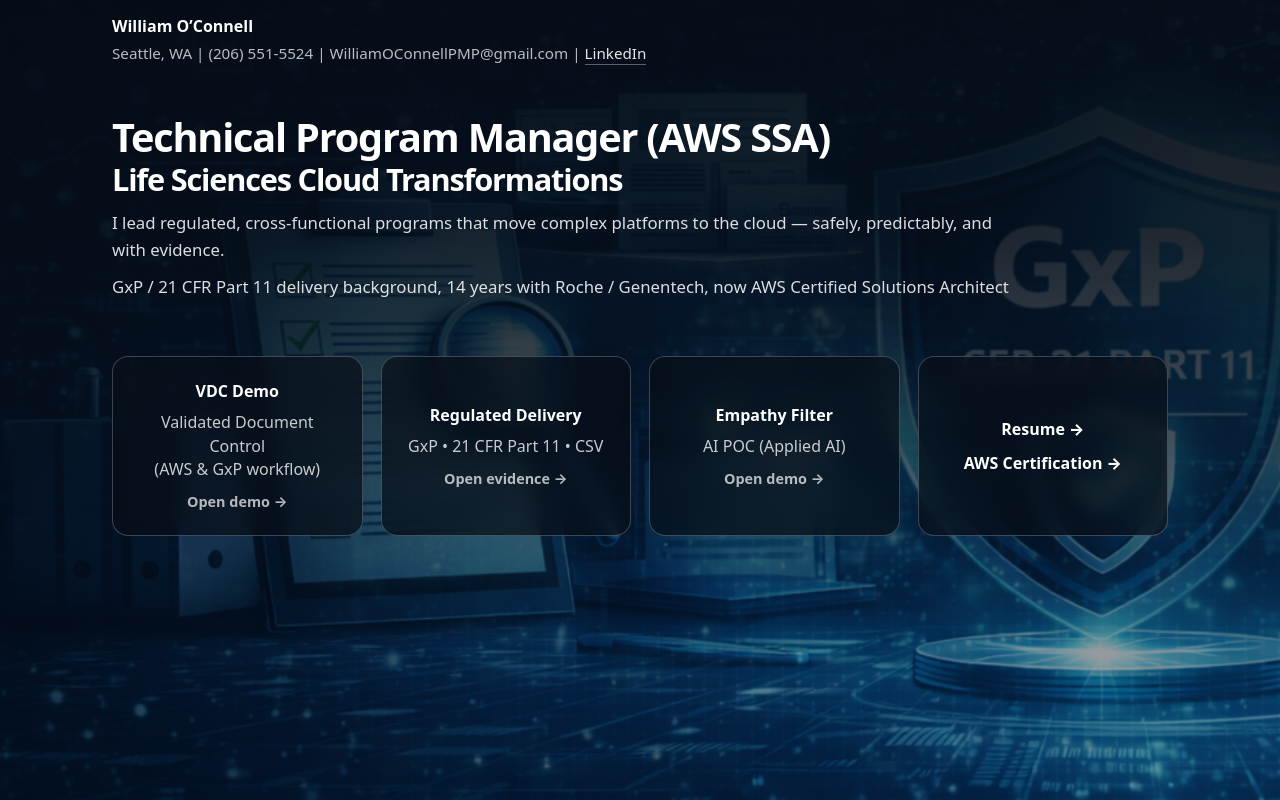
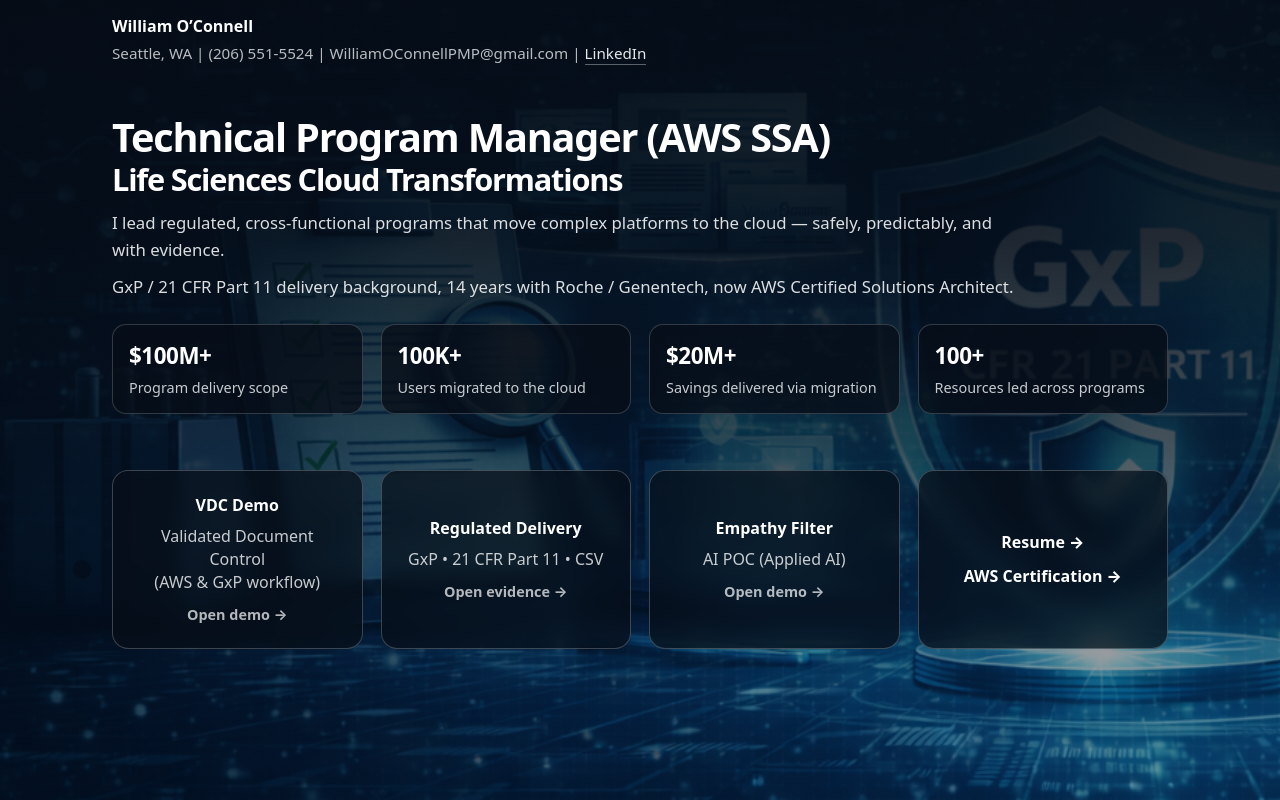
Before and after one commit to williamoconnellpmp-source/vdc-prod-deployment, a Next.js app: page / in a window 1280 px wide. Built offline with nearby package versions, Linux system fonts and the light colour scheme.

Commit message:
Add program scope metrics to homepage hero

```diff
--- a/pages/index.js
+++ b/pages/index.js
@@ -56,8 +56,27 @@
 
               <p className="lead2">
                 GxP / 21 CFR Part 11 delivery background, 14 years with Roche /
-                Genentech, now AWS Certified Solutions Architect
+                Genentech, now AWS Certified Solutions Architect.
               </p>
+
+              <div className="metrics">
+                <div className="metricItem">
+                  <div className="metricValue">$100M+</div>
+                  <div className="metricLabel">Program delivery scope</div>
+                </div>
+                <div className="metricItem">
+                  <div className="metricValue">100K+</div>
+                  <div className="metricLabel">Users migrated to the cloud</div>
+                </div>
+                <div className="metricItem">
+                  <div className="metricValue">$20M+</div>
+                  <div className="metricLabel">Savings delivered via migration</div>
+                </div>
+                <div className="metricItem">
+                  <div className="metricValue">100+</div>
+                  <div className="metricLabel">Resources led across programs</div>
+                </div>
+              </div>
             </div>
           </section>
 
@@ -226,6 +245,33 @@
             margin-bottom: 10px;
           }
 
+          .metrics {
+            display: grid;
+            grid-template-columns: repeat(4, minmax(0, 1fr));
+            gap: 18px;
+            margin-top: 24px;
+            margin-bottom: 8px;
+          }
+
+          .metricItem {
+            background: rgba(7, 14, 24, 0.78);
+            border-radius: 14px;
+            border: 1px solid rgba(255, 255, 255, 0.18);
+            padding: 14px 16px;
+          }
+
+          .metricValue {
+            font-size: 1.4rem;
+            font-weight: 750;
+            letter-spacing: -0.02em;
+          }
+
+          .metricLabel {
+            margin-top: 4px;
+            font-size: 0.9rem;
+            color: rgba(255, 255, 255, 0.78);
+          }
+
           .cardsSection {
             position: relative;
             z-index: 2;
@@ -305,6 +351,10 @@
           }
 
           @media (max-width: 980px) {
+            .metrics {
+              grid-template-columns: repeat(2, minmax(0, 1fr));
+            }
+
             .cardsGrid {
               grid-template-columns: repeat(2, 1fr);
             }
```
